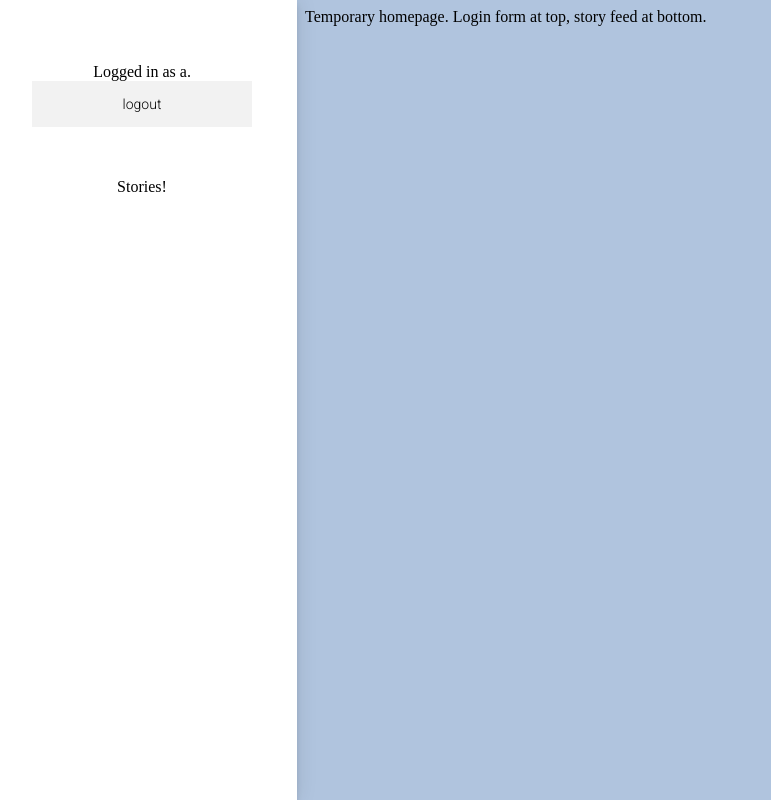
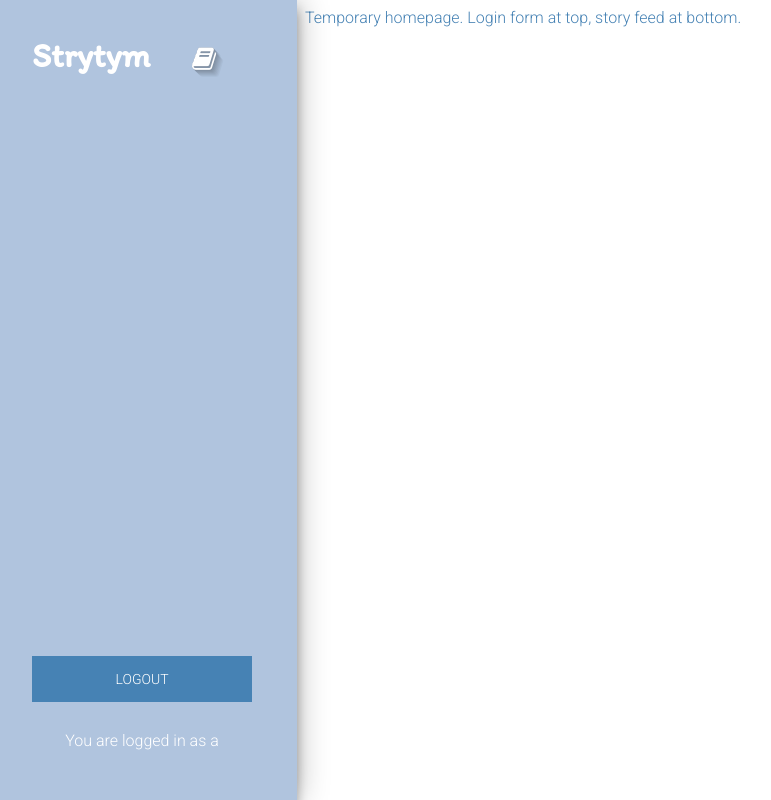
Before and after one commit to eccentricayman/WEBLOGE, a Flask app: page / in a window 1280 px wide. Shown: the whole page, without its empty margins (13-784 px from the left). Run offline with Flask 2, Linux system fonts and the light colour scheme; a user stored in the database is signed in; some libraries are stand-ins or nearby versions.

Commit message:
styling evennn more

```diff
--- a/static/formstyle.css
+++ b/static/formstyle.css
@@ -1,5 +1,5 @@
 @import url(https://fonts.googleapis.com/css?family=Roboto:300);
-
+@import url('https://fonts.googleapis.com/css?family=Itim');
 .page{
  margin-left:310px;
 }
@@ -15,8 +15,9 @@
   max-width: 220px;
   //margin: auto;
   padding: 45px;
+  //padding-top:10px;
   text-align: center;
-  box-shadow: 0 0 20px 0 rgba(0, 0, 0, 0.1), 0 5px 5px 0 rgba(0, 0, 0, 0.1);
+  box-shadow: 0 0 30px 0 rgba(0, 0, 0, 0.3), 0 10px 10px 0 rgba(0, 0, 0, 0.3);
 }
 .form input {
   font-family: "Roboto", sans-serif;
@@ -45,8 +46,18 @@
   cursor: pointer;
 }
 .form button:hover,.form button:active,.form button:focus {
-  background: RoyalBlue;
-}
-body {
   background: LightSteelBlue;
 }
+
+h1 {
+  font-size: 34px;
+  font-family: "Roboto", sans-serif;
+  color: LightSteelBlue;
+  font-family: 'Itim', cursive;
+}
+
+body {
+  font-family: "Roboto", sans-serif;
+  color: SteelBlue;
+  background: LightSteelBlue;
+}
--- a/templates/homepage.html
+++ b/templates/homepage.html
@@ -1,20 +1,26 @@
 <!DOCTYPE html>
 <html>
 <link type="text/css" rel="stylesheet" href="{{ url_for('static', filename='formstyle.css') }}" />
+ <link rel="stylesheet" href="https://maxcdn.bootstrapcdn.com/font-awesome/4.4.0/css/font-awesome.min.css">
     <head> <title> wot </title> </head>
-    <body>
+    <body{% if user %} style = "background:#FFFFFF;"{% endif %}>
     <div class="page">
 
         Temporary homepage. Login form at top, story feed at bottom.
       </div>
-      <div class="form">
         {% if user %}
-            <br>Logged in as {{user}}.
+           <div class="form" style = "background:LightSteelBlue;">
+            <h1 style = "margin-top:-10px; text-align: left; color:white; font-size:34px;">Strytym</h1> <i id="icon" class="fa fa-book" style="position:absolute;margin-top:-80px;margin-left:22px;text-shadow: 0px 0px rgb(123,137,155), 1px 1px rgb(130,145,164), 2px 2px rgb(136,152,172), 3px 3px rgb(143,159,180), 4px 4px rgb(150,167,189), 5px 5px rgb(156,174,197), 6px 6px rgb(163,181,205), 7px 7px rgb(169,189,214); font-size: 26px; color: rgb(255, 255, 255); height: 80px; width: 80px; line-height: 80px; border-radius: ; text-align: center; background-color: rgb(176, 196, 222);"></i>
+           <div style = "margin-top:580px;">
             <form action="logout" method="post">
-                <input type="submit" name="logout" value="logout" />
+                <button type="submit" name="logout" value="logout" > logout </button>
             </form>
+           </div>
+            <br>
+        <div style="color:white;">You are logged in as {{user}}</div>
         {% else %}
           <div class="form">
+          <h1 style = "margin-top:-10px; text-align: left; color:LightSteelBlue; font-size:34px;">Strytym</h1> <i id="icon" class="fa fa-book" style="position:absolute;margin-top:-85px;margin-left:22px;text-shadow: 0px 0px rgb(123,137,155), 1px 1px rgb(130,145,164), 2px 2px rgb(136,152,172), 3px 3px rgb(143,159,180), 4px 4px rgb(150,167,189), 5px 5px rgb(156,174,197), 6px 6px rgb(163,181,205), 7px 7px rgb(169,189,214); font-size: 26px; color: rgb(255, 255, 255); height: 80px; width: 80px; line-height: 80px; border-radius: ; text-align: center; "></i>
             <form action="login" method="post">
                 <input type="text" name="username" placeholder="username" />
                 <input type="password" name="password" placeholder="password"/>
@@ -23,7 +29,5 @@
             </form>
           </div>
         {% endif %}
-        <br><br>
-        Stories!
     </body>
 </html>
```
Also changed, not shown: data/data.db.
